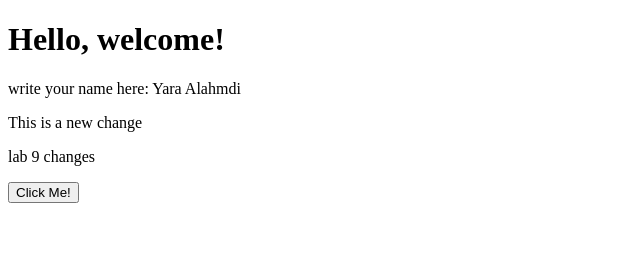
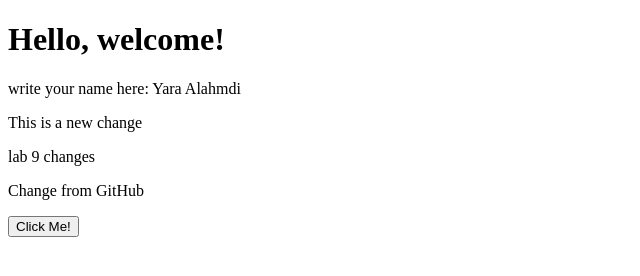
Before and after one commit to yara23188/yaragit, a plain HTML site: page index.html in a window 1280 px wide. Shown: the whole page, without its empty margins (0-640 px from the left). Drawn offline with Linux system fonts and the light colour scheme.

Commit message:
Add new paragraph indicating change from GitHub

```diff
--- a/index.html
+++ b/index.html
@@ -9,6 +9,7 @@
 <p>write your name here: Yara Alahmdi</p>
 <p>This is a new change</p>
 <p>lab 9 changes</p>
+  <p>Change from GitHub</p>
 <button onclick="alert('Button clicked!')">Click Me!</button>
 </body>
 </html
```
